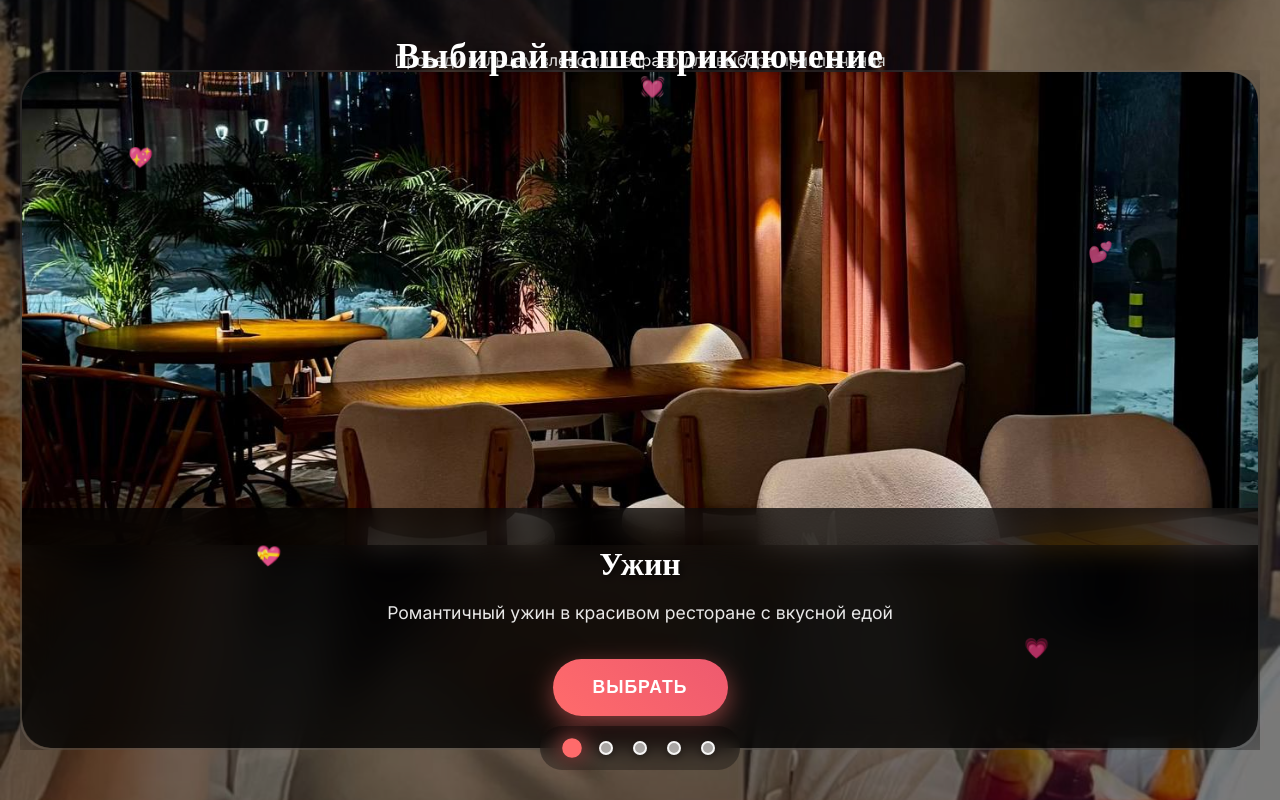
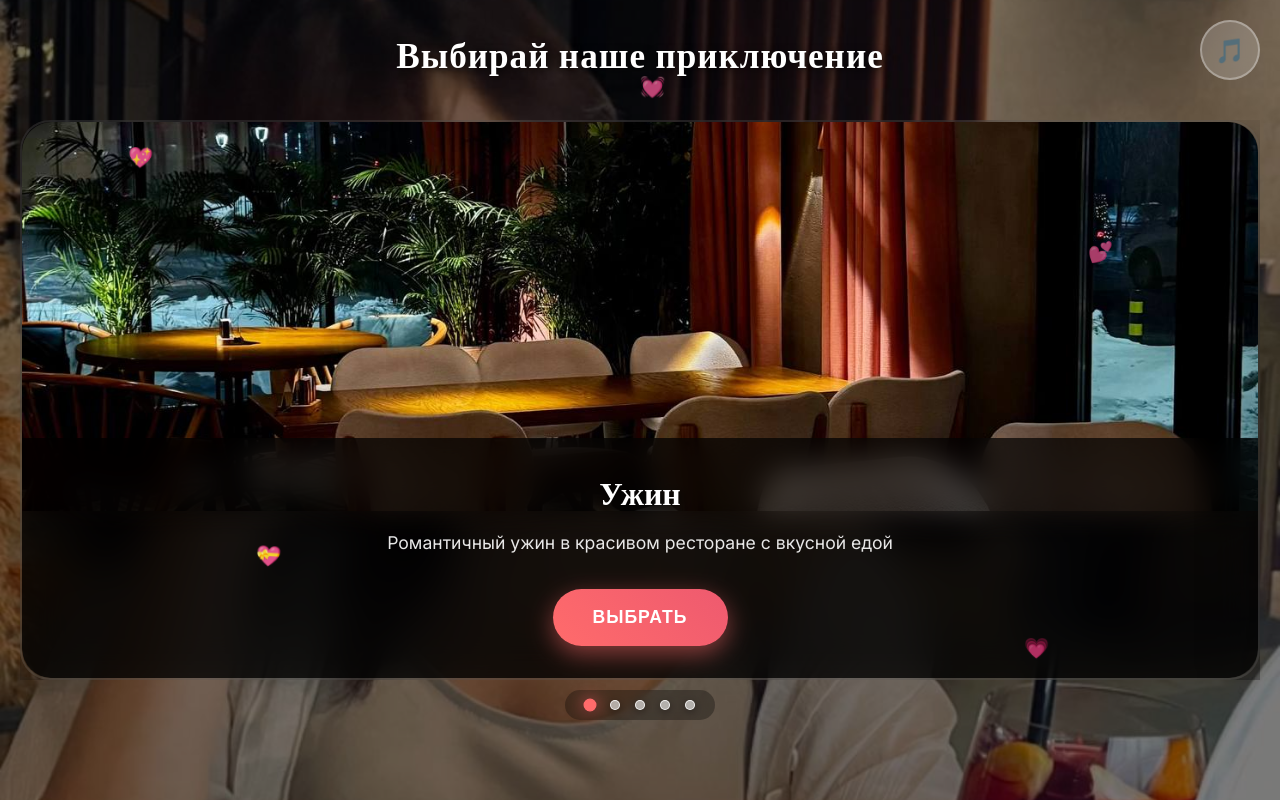
Before and after one commit to citatydusi-sys/-, a plain HTML site: page index.html in a window 1280 px wide. Both pictures are taken after a click on the button "Дальше". Drawn offline with nearby package versions, Linux system fonts and the light colour scheme.

Commit message:
Update index.html11

```diff
--- a/index.html
+++ b/index.html
@@ -236,7 +236,7 @@
         .carousel-container {
             position: relative;
             width: 100%;
-            height: 85vh;
+            height: 70vh;
             max-width: 100%;
             overflow: hidden;
         }
@@ -378,40 +378,40 @@
             display: flex;
             justify-content: center;
             align-items: center;
-            gap: 20px;
+            gap: 15px;
             position: absolute;
-            bottom: 30px;
+            bottom: 80px;
             left: 50%;
             transform: translateX(-50%);
             z-index: 1000;
             background: rgba(0, 0, 0, 0.3);
-            padding: 15px 25px;
-            border-radius: 30px;
+            padding: 10px 20px;
+            border-radius: 25px;
             backdrop-filter: blur(10px);
         }
 
         .dot {
-            width: 14px;
-            height: 14px;
+            width: 10px;
+            height: 10px;
             border-radius: 50%;
             background: rgba(255, 255, 255, 0.6);
             cursor: pointer;
             transition: all 0.3s ease;
-            border: 2px solid rgba(255, 255, 255, 0.9);
+            border: 1px solid rgba(255, 255, 255, 0.9);
             box-shadow: 0 2px 8px rgba(0, 0, 0, 0.4);
         }
 
         .dot.active {
             background: #ff6b6b;
             border-color: #ff6b6b;
-            transform: scale(1.4);
-            box-shadow: 0 0 15px rgba(255, 107, 107, 0.9), 0 2px 10px rgba(0, 0, 0, 0.5);
+            transform: scale(1.3);
+            box-shadow: 0 0 12px rgba(255, 107, 107, 0.9), 0 2px 8px rgba(0, 0, 0, 0.5);
         }
 
         .dot:hover {
             background: rgba(255, 255, 255, 0.9);
-            transform: scale(1.2);
-            box-shadow: 0 0 12px rgba(255, 255, 255, 0.7), 0 2px 8px rgba(0, 0, 0, 0.4);
+            transform: scale(1.1);
+            box-shadow: 0 0 10px rgba(255, 255, 255, 0.7), 0 2px 6px rgba(0, 0, 0, 0.4);
         }
 
         /* Третья страница - выбор даты */
@@ -813,9 +813,51 @@
                 font-size: 1rem;
             }
         }
+
+        /* Кнопка управления музыкой */
+        .music-control {
+            position: fixed;
+            top: 20px;
+            right: 20px;
+            z-index: 1000;
+            background: rgba(255, 255, 255, 0.2);
+            backdrop-filter: blur(10px);
+            border: 2px solid rgba(255, 255, 255, 0.3);
+            border-radius: 50%;
+            width: 60px;
+            height: 60px;
+            display: flex;
+            align-items: center;
+            justify-content: center;
+            cursor: pointer;
+            transition: all 0.3s ease;
+            color: white;
+            font-size: 1.5rem;
+        }
+
+        .music-control:hover {
+            background: rgba(255, 255, 255, 0.3);
+            transform: scale(1.1);
+        }
+
+        .music-control.muted {
+            background: rgba(255, 107, 107, 0.3);
+            border-color: rgba(255, 107, 107, 0.5);
+        }
     </style>
 </head>
 <body>
+    <!-- Фоновая музыка -->
+    <audio id="backgroundMusic" loop>
+        <source src="yte_tkb.ogg" type="audio/ogg">
+        Ваш браузер не поддерживает аудио.
+    </audio>
+
+    <!-- Кнопка управления музыкой -->
+    <div class="music-control" id="musicControl" onclick="toggleMusic()" style="display: none;">
+        <span id="musicIcon">🎵</span>
+    </div>
+
     <!-- Фоновое изображение -->
     <div class="background"></div>
 
@@ -854,7 +896,6 @@
 
         <div class="adventures-container">
             <h1 class="adventures-title">Выбирай наше приключение</h1>
-            <p style="color:white;">Проведи пальцем влево или вправо для выбора приключения</p>
             <div class="carousel-container">
                 <div class="carousel" id="adventureCarousel">
                     <div class="adventure-card" onclick="selectAdventure('dinner')">
@@ -1078,6 +1119,20 @@
             // Сменяем фон на видео
             document.querySelector('.background').style.display = 'none';
             document.querySelector('.overlay').style.display = 'none';
+
+            // Запускаем фоновую музыку
+            const backgroundMusic = document.getElementById('backgroundMusic');
+            const musicControl = document.getElementById('musicControl');
+            if (backgroundMusic) {
+                backgroundMusic.volume = 0.3; // Устанавливаем громкость 30%
+                backgroundMusic.play().catch(error => {
+                    console.log('Не удалось запустить музыку:', error);
+                });
+                // Показываем кнопку управления музыкой
+                if (musicControl) {
+                    musicControl.style.display = 'flex';
+                }
+            }
 
             // Инициализируем карусель через небольшую задержку
             setTimeout(() => {
@@ -1367,6 +1422,25 @@
         }
 
         // Функция для показа уведомления о WhatsApp
+        // Функция управления музыкой
+        function toggleMusic() {
+            const backgroundMusic = document.getElementById('backgroundMusic');
+            const musicControl = document.getElementById('musicControl');
+            const musicIcon = document.getElementById('musicIcon');
+
+            if (backgroundMusic.paused) {
+                backgroundMusic.play().catch(error => {
+                    console.log('Не удалось запустить музыку:', error);
+                });
+                musicIcon.textContent = '🎵';
+                musicControl.classList.remove('muted');
+            } else {
+                backgroundMusic.pause();
+                musicIcon.textContent = '🔇';
+                musicControl.classList.add('muted');
+            }
+        }
+
         function showWhatsAppNotification() {
             const notification = document.createElement('div');
             notification.innerHTML = '📱 Открываем WhatsApp...<br>🚀 Сообщение готово к отправке!';
```
